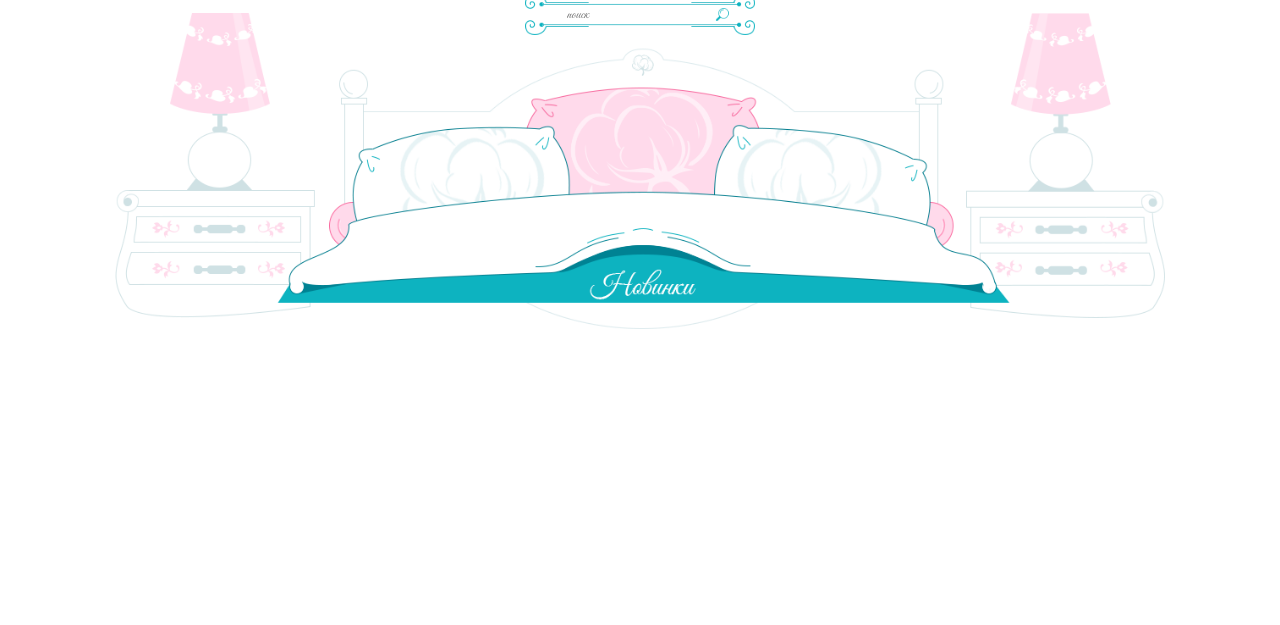
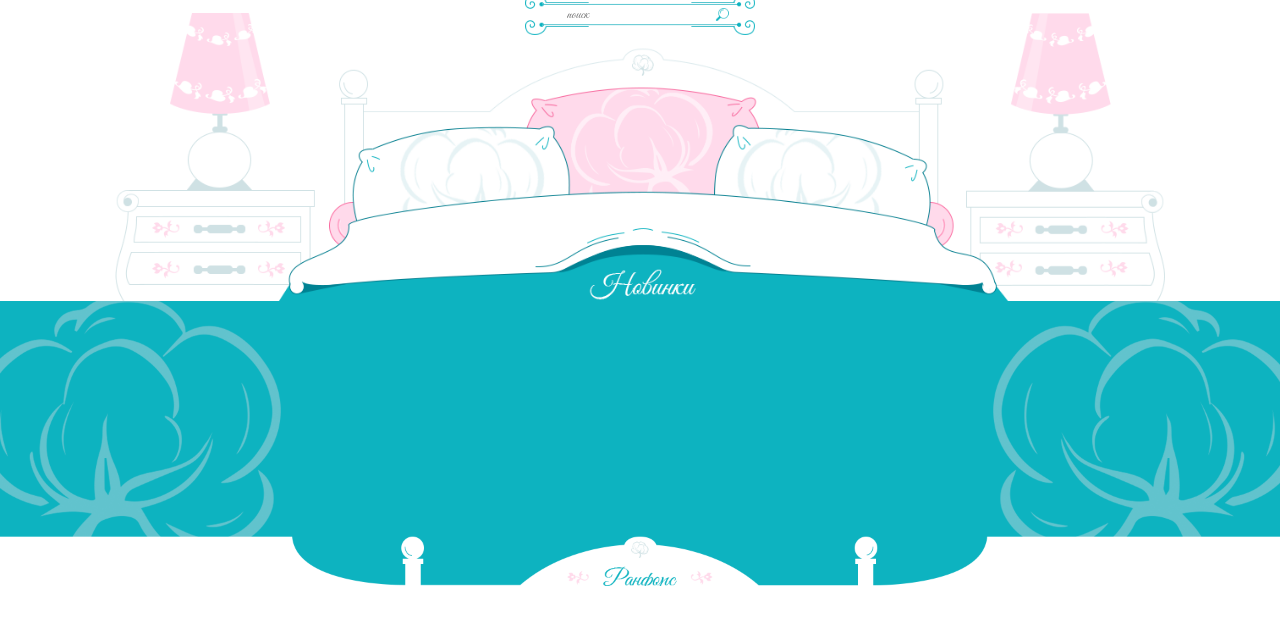
Before and after one commit to temofart/wearesho-test, a website: page index.html in a window 1280 px wide. Shown: the part 163-788 px from the top of the page. Drawn offline with Linux system fonts and the light colour scheme.

Commit message:
bin start

```diff
--- a/components/sass/style.scss
+++ b/components/sass/style.scss
@@ -9,9 +9,10 @@ body {font-family: 'PT Sans', sans-serif;}
 a {
 	text-decoration: none;
 	color: $pink;
-	transition: all 0.3s ease;
+
 	&:hover {
 		color: $gray;
+		transition: all 0.3s ease;
 	}
 }
 .h_phone {
@@ -132,3 +133,13 @@ a {
 		width: 1050px;
 	}
 }
+.blue {
+	width: 100%;
+	height: 200px;
+	position: relative;
+	z-index: 1;
+	margin-top: -30px;
+	img {
+		width: 100%;
+	}
+}
--- a/index.html
+++ b/index.html
@@ -45,6 +45,9 @@
 <div class="bed">
 <img src="img/bed.png" >
 </div>
+<div class="blue">
+	<img src="img/bluebg.png">
+</div>
 
 
 
```
Also changed, not shown: css/style.css, img/bluebg.png (added).
